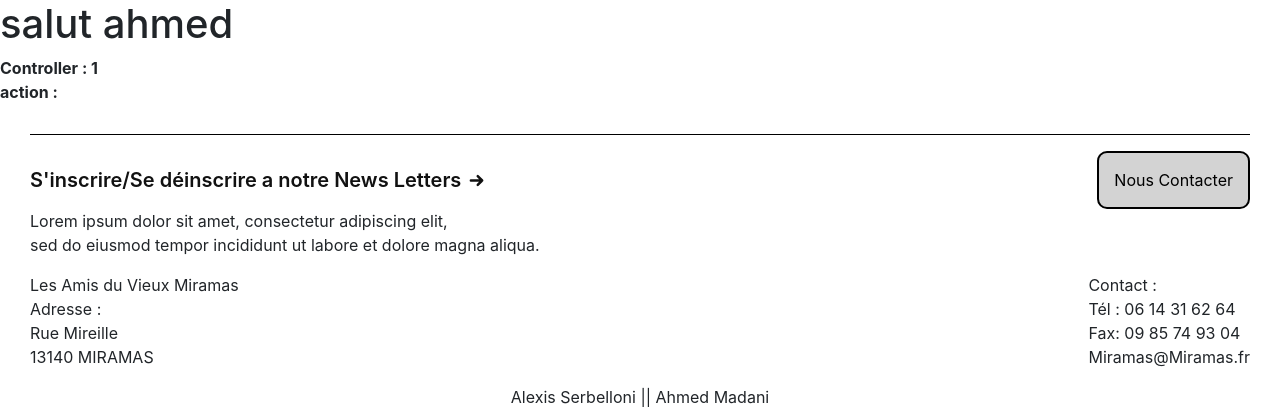
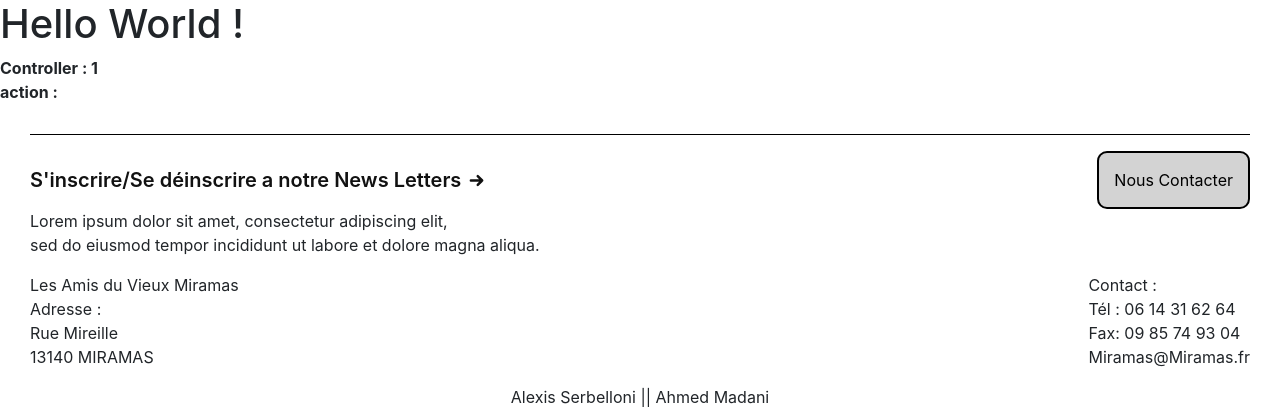
Before and after one commit to 4hm3dx/projet_miramas, a PHP site: page /?controller=1 in a window 1280 px wide. Shown: the part 99-519 px from the top of the page. Run offline with PHP 8.4, Linux system fonts and the light colour scheme; data that the repository does not hold is empty.

Commit message:
structure final

```diff
--- a/Views/view_home.php
+++ b/Views/view_home.php
@@ -1 +1 @@
-<h1>salut ahmed</h1>
+<h1>Hello World !</h1>
```
